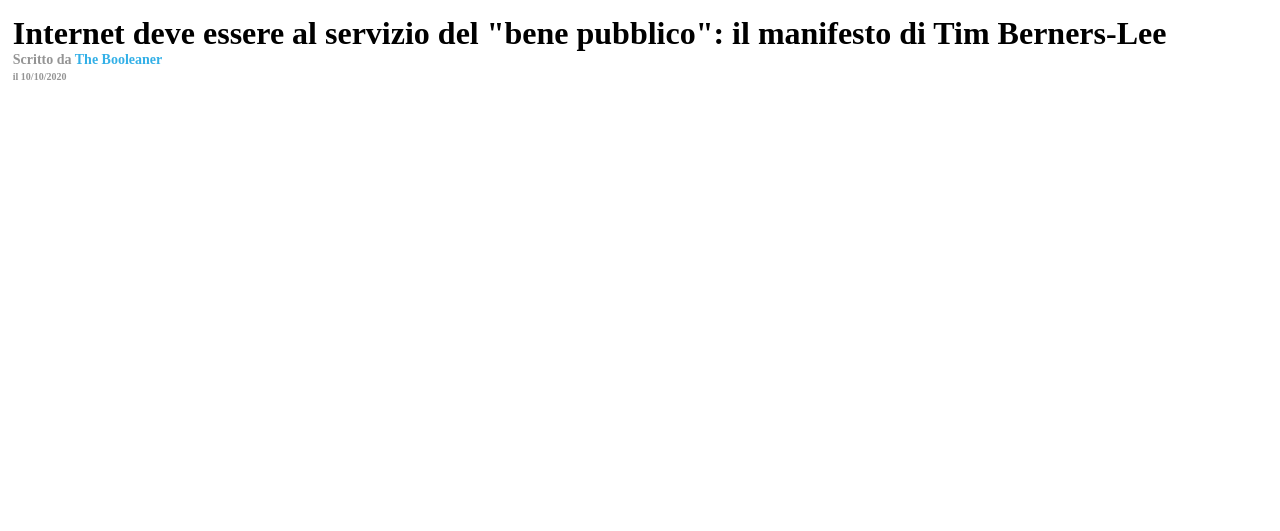
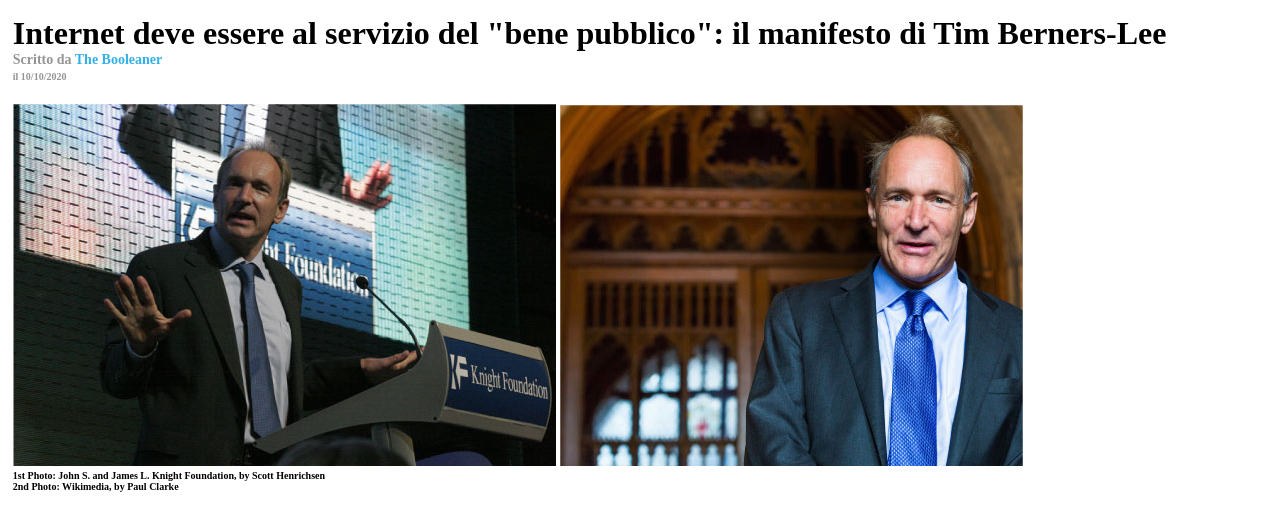
Before and after one commit to cibs84/html-css-booleaner, a plain HTML site: page index.html in a window 1280 px wide. Shown: the part 95-626 px from the top of the page. Drawn offline with Linux system fonts and the light colour scheme.

Commit message:
Foto articolo

```diff
--- a/css/style.css
+++ b/css/style.css
@@ -39,3 +39,10 @@ h1 {
 .date {
     font-size: 10px;
 }
+.photos-article {
+    margin-top: 20px;
+}
+.photos-credits {
+    font-size: 10px;
+    font-weight: 800;
+}
--- a/index.html
+++ b/index.html
@@ -26,6 +26,18 @@
                 <span class="author">The Booleaner</span>
                 <span class="date">il 10/10/2020</span>
             </div>
+
+            <!-- Foto Articolo -->
+            <div class="photos-article">
+                <img src="img/tim-1.jpg" alt="Tim Berners-Lee at Knight Foundation">
+                <img src="img/tim-2.jpg" alt="Tim Berners-Lee">
+            </div>
+
+            <div class="photos-credits">
+                <div>1st Photo: John S. and James L. Knight Foundation, by Scott Henrichsen</div>
+                <div>2nd Photo: Wikimedia, by Paul Clarke</div>
+            </div>
+
         </div>
     </main>
 
```
